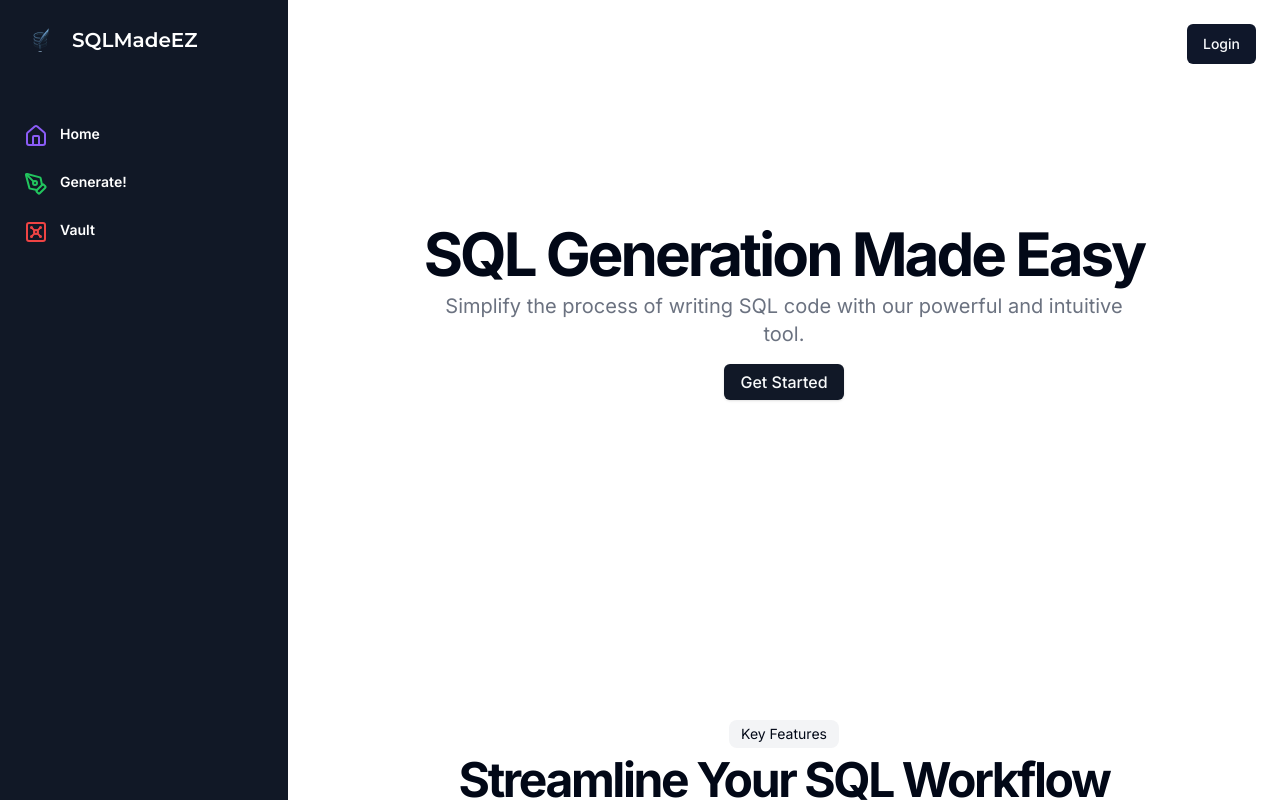
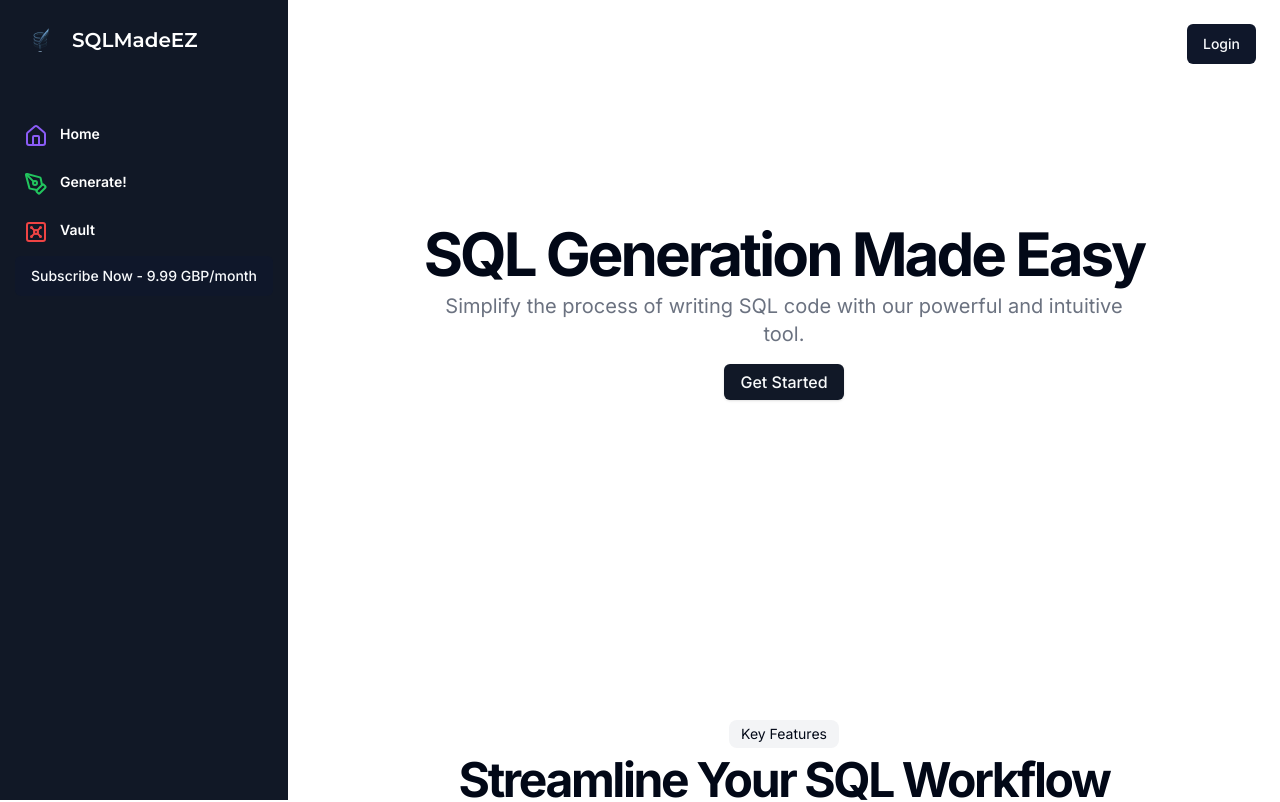
Before and after one commit to IvanXh0/SQLMadeEZ, a Next.js app in the folder client/: page / in a window 1280 px wide. Shown: the top 802 px of the page. Built offline with nearby package versions, Linux system fonts and the light colour scheme; no server answers.

Commit message:
add me query

```diff
--- a/client/app/layout.tsx
+++ b/client/app/layout.tsx
@@ -22,6 +22,7 @@ export default function RootLayout({
 }>) {
   return (
     <ClerkProvider>
+      <Providers>
         <html lang="en">
           <body className={cn(inter.className, "bg-white")}>
             <div className="h-full relative">
@@ -31,11 +32,12 @@ export default function RootLayout({
             </div>
             <main className="relative md:ml-72">
               <Navbar />
-            <Providers>{children}</Providers>
+              {children}
               <Toaster position="top-right" />
             </main>
           </body>
         </html>
+      </Providers>
     </ClerkProvider>
   );
 }
--- a/client/components/sidebar.tsx
+++ b/client/components/sidebar.tsx
@@ -4,6 +4,7 @@ import { HomeIcon, PenToolIcon, Vault } from "lucide-react";
 import { Montserrat } from "next/font/google";
 import Image from "next/image";
 import Link from "next/link";
+import { SubscribeButton } from "./subscribe-button";
 
 interface P {
   closeSidebar?: () => void;
@@ -58,6 +59,7 @@ export const Sidebar = ({ closeSidebar }: P) => {
               <span className="text-white font-semibold text-md">{name}</span>
             </Link>
           ))}
+          <SubscribeButton />
         </div>
       </div>
     </div>
--- /dev/null
+++ b/client/components/subscribe-button.tsx
@@ -0,0 +1,78 @@
+"use client";
+
+import { useState } from "react";
+import { SUBSCRIPTION_PLAN } from "@/consts/subscription";
+import { Button } from "@/components/ui/button";
+import { useUser } from "@clerk/nextjs";
+import { useQuery } from "@tanstack/react-query";
+import api from "@/utils/api";
+import { Me } from "@/utils/types";
+
+interface CheckoutResponse {
+  url?: string;
+  error?: string;
+}
+
+export function SubscribeButton() {
+  const [loading, setLoading] = useState(false);
+  const [error, setError] = useState<string | null>(null);
+  const { user } = useUser();
+
+  const { data: me } = useQuery({
+    queryKey: ["user", user?.primaryEmailAddress?.emailAddress],
+    queryFn: async () => {
+      const { data } = await api.get<Me>(
+        `/user/${user?.primaryEmailAddress?.emailAddress}`,
+      );
+      console.log(data);
+      return data;
+    },
+  });
+
+  const handleSubscribe = async () => {
+    try {
+      setLoading(true);
+      setError(null);
+
+      const response = await fetch("/api/create-checkout", {
+        method: "POST",
+        headers: { "Content-Type": "application/json" },
+        body: JSON.stringify({
+          userId: me?.id,
+          userEmail: me?.email,
+        }),
+      });
+
+      const data = (await response.json()) as CheckoutResponse;
+
+      if (!response.ok || data.error) {
+        throw new Error(data.error ?? "Failed to create checkout");
+      }
+
+      if (!data.url) {
+        throw new Error("No checkout URL received");
+      }
+
+      window.location.href = data.url;
+    } catch (err) {
+      const message =
+        err instanceof Error ? err.message : "Failed to start checkout";
+      setError(message);
+      console.error("Checkout error:", err);
+    } finally {
+      setLoading(false);
+    }
+  };
+
+  return (
+    <div className="flex flex-col items-center gap-4">
+      <Button onClick={handleSubscribe} disabled={loading}>
+        {loading
+          ? "Loading..."
+          : `Subscribe Now - ${SUBSCRIPTION_PLAN.price} ${SUBSCRIPTION_PLAN.currency}/month`}
+      </Button>
+
+      {error && <p className="text-sm text-red-600">{error}</p>}
+    </div>
+  );
+}
--- a/client/utils/types.ts
+++ b/client/utils/types.ts
@@ -32,6 +32,11 @@ export interface Creator {
   userId: string;
 }
 
+export interface Me {
+  id: string;
+  email: string;
+}
+
 export interface Snippets {
   id: string;
   name: string;
```
Also changed, not shown: 1 other file (tests, documents, lock files or other folders). Lines whose indentation alone changed are shown as unchanged.
